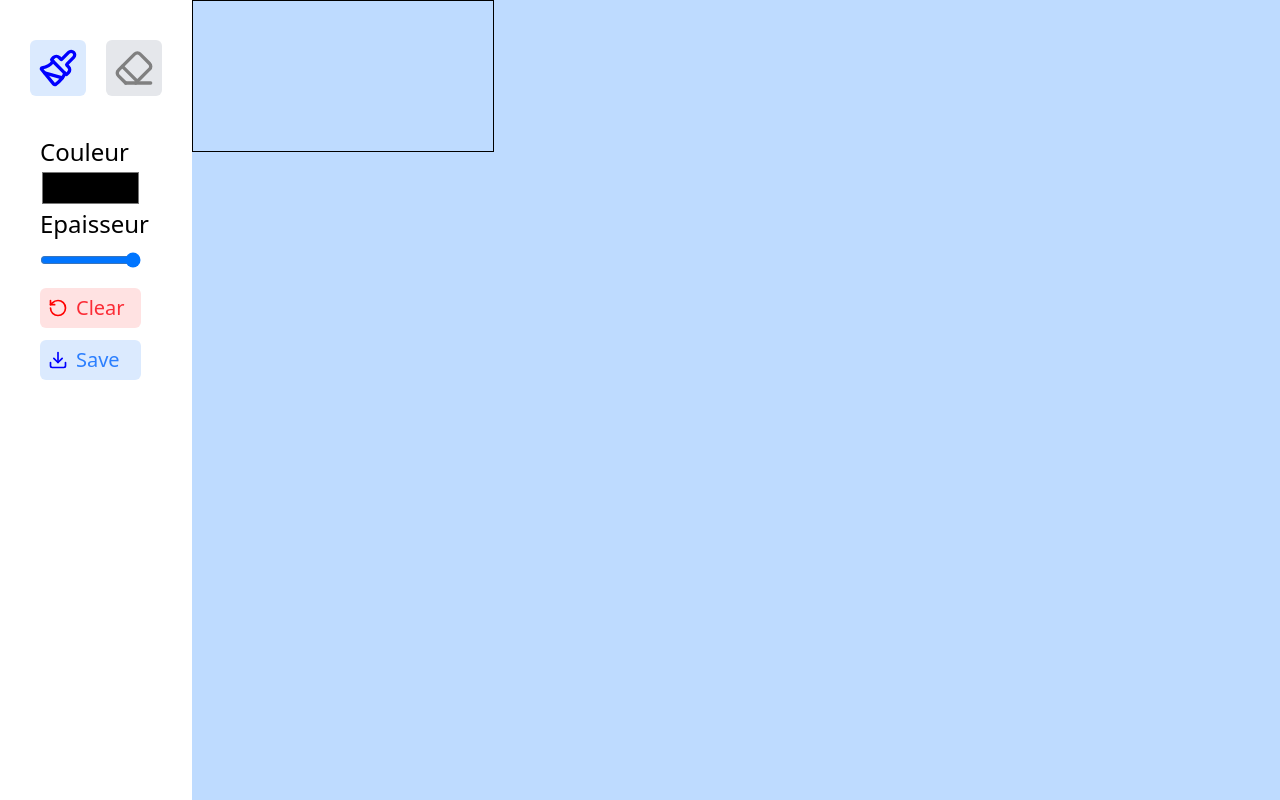
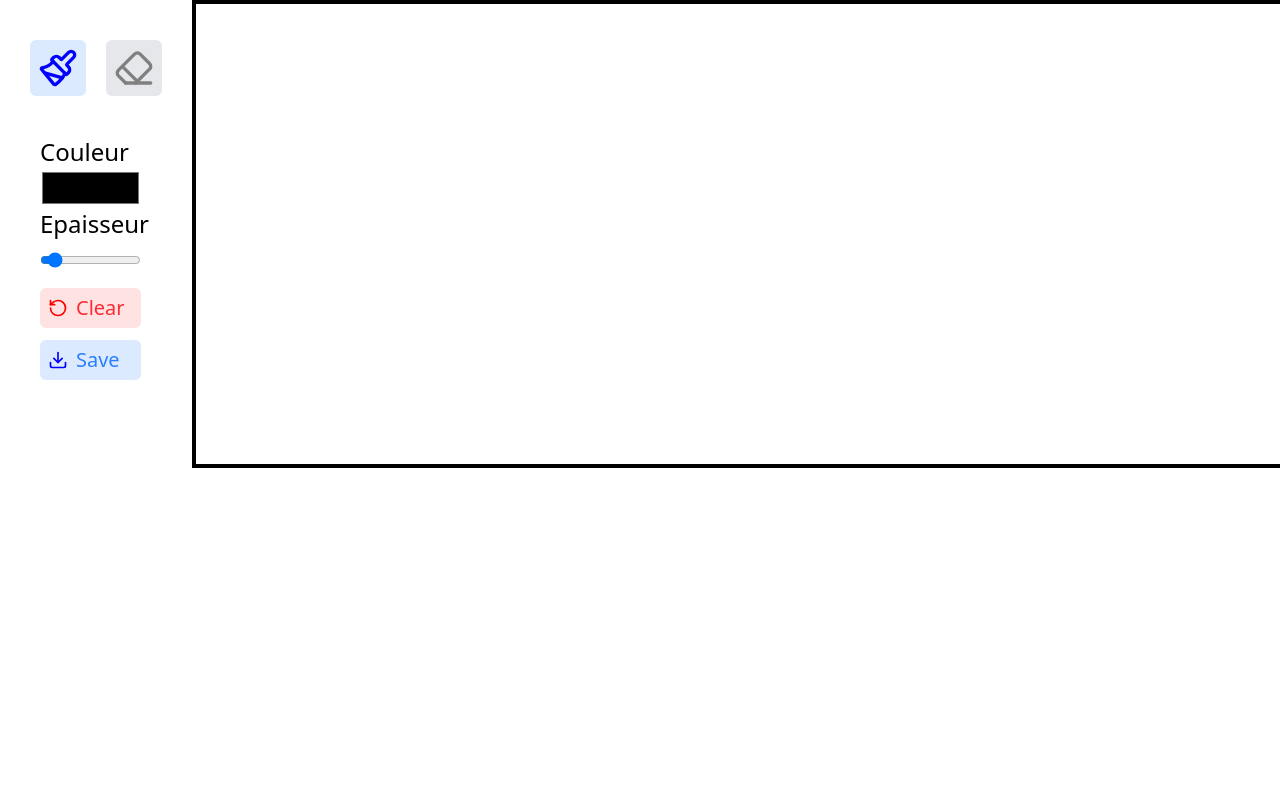
Before and after one commit to clement6292/websocket_vue, a Vue app in the folder front/wallSocket/: page / in a window 1280 px wide. Built offline with nearby package versions, Linux system fonts and the light colour scheme; the HTML template or start-up script is replaced by a standard one.

Commit message:
changement de couleur et regulariser le dessin

```diff
--- a/front/wallSocket/src/components/CanvasComponent.vue
+++ b/front/wallSocket/src/components/CanvasComponent.vue
@@ -1,41 +1,46 @@
-<template>
-   <canvas @mousedown="startDrawing" @mousemove="draw" ref="canvasRef" class="border   border-dark">
-
-   </canvas>
-</template>
-
 <script setup lang='ts'>
 import { ref, onMounted } from 'vue';
+const canvasRef = ref<HTMLCanvasElement | null>(null);
+const toolbarRef = ref<HTMLDivElement | null>(null);
+const lastPoint = ref<{ x: number, y: number } | null>(null);
 
-const canvasRef = ref<HTMLCanvasElement | null>(null);
+import { drawLIine } from "../utils/canvas";
+import { useDrawingStore } from "../stores/useDrawingStore"
 
-const toolbarRef = ref<HTMLDivElement | null>(null);
-
-const lastPoint = ref<{ x: number, y: number } | null>(null);
+const drawingStore = useDrawingStore();
 
 const resizeCanvas = () => {
    const canvas = canvasRef.value;
    const toolbar = document.querySelector('.toolbar');
-   console.log(toolbar);
+   // console.log(toolbar);
    if (!canvas ||  !toolbar) return;
    canvas.width = window.innerWidth - toolbar.clientWidth;
-   canvas.height = window.innerHeight -toolbar.clientHeight ;
+   canvas.height = window.innerHeight - toolbar.clientHeight ;
 }
 
 // Démarrer me dessin
 const startDrawing = (e: MouseEvent) => {
-   console.log('start drawing', e);
+   const canvas = canvasRef.value;
+   const rect = canvas.getBoundingClientRect();
+   if (!canvas) return;
+    drawingStore.setIsDrawing(true);
+   // console.log('start drawing', e);
+   lastPoint.value = {
+      x: e.clientX - rect.left,
+      y: e.clientY - rect.top,
+   }
+   console.log(lastPoint.value)
+}
 
-   lastPoint.value = {
-      x: e.clientX,
-      y: e.clientY
-   }
-
-   console.log(lastPoint.value)
+//Arreter le dessin
+const stopDrawindg = () =>{
+   drawingStore.setIsDrawing(false);
+   lastPoint.value = null;
 }
 
 // Dessiner
 const draw = (el: MouseEvent) => {
+   if (!drawingStore.isDrawing) return;
    console.log('drawing', el);
 
    const canvas = canvasRef.value;
@@ -48,30 +53,23 @@ const draw = (el: MouseEvent) => {
    console.log(rect);
 
 
-
    const currentPoint = {
       x: el.clientX,
       y: el.clientY
    }
+   if (!lastPoint.value) return;
+   const ctx = canvas.getContext('2d');
+   if(!ctx) return;
 
-   if (!lastPoint.value) return;
-
-   const ctx = canvas.getContext('2d');
-
-
-   ctx.beginPath();
-   ctx.strokeStyle = "red";
-   ctx.moveTo(lastPoint.value.x, lastPoint.value.y);
-   ctx.lineTo(currentPoint.x, currentPoint.y);
-   ctx.stroke();
-
-
+ drawLIine(ctx, lastPoint.value, currentPoint, drawingStore.color, drawingStore.lineWidth);
+   lastPoint.value = currentPoint;
 }
 
 onMounted(() => {
+   window.addEventListener('resize' , resizeCanvas);
    resizeCanvas();
-//   const canvas = canvasRef.value;
-// //   if (!canvas) return;
+  const canvas = canvasRef.value;
+  if (!canvas) return;
 
 // //   const ctx = canvas.getContext("2d");
 // //   canvasRef.value.getContext("2d");
@@ -93,3 +91,8 @@ onMounted(() => {
 </script>
 
 <style scoped></style>
+
+<template>
+   <canvas @mousedown="startDrawing" @mousemove="draw" @mouseup="stopDrawindg" ref="canvasRef" class=" border-green border-4">
+   </canvas>
+</template>
--- a/front/wallSocket/src/components/HomeComponent.vue
+++ b/front/wallSocket/src/components/HomeComponent.vue
@@ -1,9 +1,9 @@
 <template>
   <div class="flex">
-    <div class="w-[15%] h-screen " ref="toolbar" >
+    <div class="w-[15%] h-screen "  >
         <ToolBarComponent />
     </div>
-    <div class="bg-blue-200 w-full">
+    <div class=" w-full">
         <CanvasComponent />
     </div>
   </div>
--- a/front/wallSocket/src/components/ToolBarComponent.vue
+++ b/front/wallSocket/src/components/ToolBarComponent.vue
@@ -1,29 +1,45 @@
+<script setup lang="ts">
+import { Paintbrush, Eraser, RotateCcw, Download } from "lucide-vue-next";
+import { useDrawingStore } from "../stores/useDrawingStore"
+const drawingStore = useDrawingStore();
+</script>
 <template>
-  <div>
+  <div class="toolbar">
     <div>
       <div class="flex gap-5 justify-center mb-10 m-10">
         <button class="bg-blue-100 p-2 rounded-md cursor-pointer">
           <Paintbrush :size="40" color="blue" />
         </button>
         <button class="bg-gray-200 p-2 rounded-md cursor-pointer">
-          <Eraser :size="40"  color="gray" />
+          <Eraser :size="40" color="gray" />
         </button>
       </div>
       <div class="m-10">
         <div class="flex flex-col">
           <label for="" class="text-2xl">Couleur</label>
-            <input type="color" class="w-[90%] h-10 cursor-pointer" />
+          <input type="color" v-model="drawingStore.color" @change="drawingStore.setColor(drawingStore.color)" class="w-[90%] h-10 cursor-pointer" />
         </div>
-          <div class="flex flex-col mb-2 ">
+        <div class="flex flex-col mb-2">
           <label for="" class="text-2xl">Epaisseur</label>
-            <input type="range" min="1" max="10" id="" class="w-[90%] h-10 cursor-pointer" />
+          <input
+            type="range"
+             v-model="drawingStore.lineWidth" @change="drawingStore.setLineWidth(drawingStore.lineWidth)"
+            min="1"
+            max="50"
+            id=""
+            class="w-[90%] h-10 cursor-pointer"
+          />
         </div>
         <div class="flex flex-col mb-3">
-              <button class="bg-red-100 flex items-center p-2 text-xl  gap-2 text-center  rounded-md mb-3 w-[90%] h-10 cursor-pointer">
+          <button
+            class="bg-red-100 flex items-center p-2 text-xl gap-2 text-center rounded-md mb-3 w-[90%] h-10 cursor-pointer"
+          >
             <RotateCcw :size="20" color="red" />
             <span class="text-red-500">Clear</span>
           </button>
-              <button class="bg-blue-100 flex items-center p-2 text-xl gap-2 text-center rounded-md  w-[90%] h-10 cursor-pointerw">
+          <button
+            class="bg-blue-100 flex items-center p-2 text-xl gap-2 text-center rounded-md w-[90%] h-10 cursor-pointerw"
+          >
             <Download :size="20" color="blue" />
             <span class="text-blue-500">Save</span>
           </button>
@@ -33,8 +49,6 @@
   </div>
 </template>
 
-<script setup lang="ts">
-import { Paintbrush, Eraser, RotateCcw, Download } from "lucide-vue-next";
-</script>
+
 
 <style></style>
--- /dev/null
+++ b/front/wallSocket/src/stores/useDrawingStore.ts
@@ -0,0 +1,38 @@
+import { ref, computed } from "vue";
+import { defineStore } from "pinia";
+interface DrawingState{
+    color:string,
+    lineWidth:number,
+    isDrawing:boolean,
+    isEraser:boolean
+
+}
+
+export const useDrawingStore = defineStore("drawing", {
+  state: () => ({
+    color: 'red',
+    lineWidth: 5,
+    isDrawing: false,
+    isEraser: false,
+  }),
+
+  actions: {
+
+  setColor(color: string){
+    this.color = color;
+  },
+
+  setLineWidth(lineWidth:number){
+    this.lineWidth = lineWidth
+  },
+
+  setIsDrawing(isDrawing:boolean){
+    this.isDrawing = isDrawing
+  },
+
+  setIsEraser(isEraser:boolean){
+    this.isEraser = isEraser
+  }
+
+  }
+});
--- /dev/null
+++ b/front/wallSocket/src/types/canvas.ts
@@ -0,0 +1,3 @@
+export interface Point {
+   x: number , y: number
+}
--- /dev/null
+++ b/front/wallSocket/src/utils/canvas.ts
@@ -0,0 +1,21 @@
+import type { Point } from '../types/canvas'
+
+
+export const drawLIine = (
+    ctx: CanvasRenderingContext2D,
+    startPoint:Point,
+    endPoint:Point,
+    color: string,
+    lineWidth:number
+
+) =>{
+    ctx.beginPath();
+   ctx.strokeStyle = color;
+   ctx.lineWidth = lineWidth;
+   ctx.lineCap ="round";
+   ctx.lineJoin = "round";
+   ctx.moveTo(startPoint.x, startPoint.y);
+   ctx.lineTo(endPoint.x, endPoint.y);
+   ctx.stroke();
+
+}
```
Lines whose indentation alone changed are shown as unchanged.
